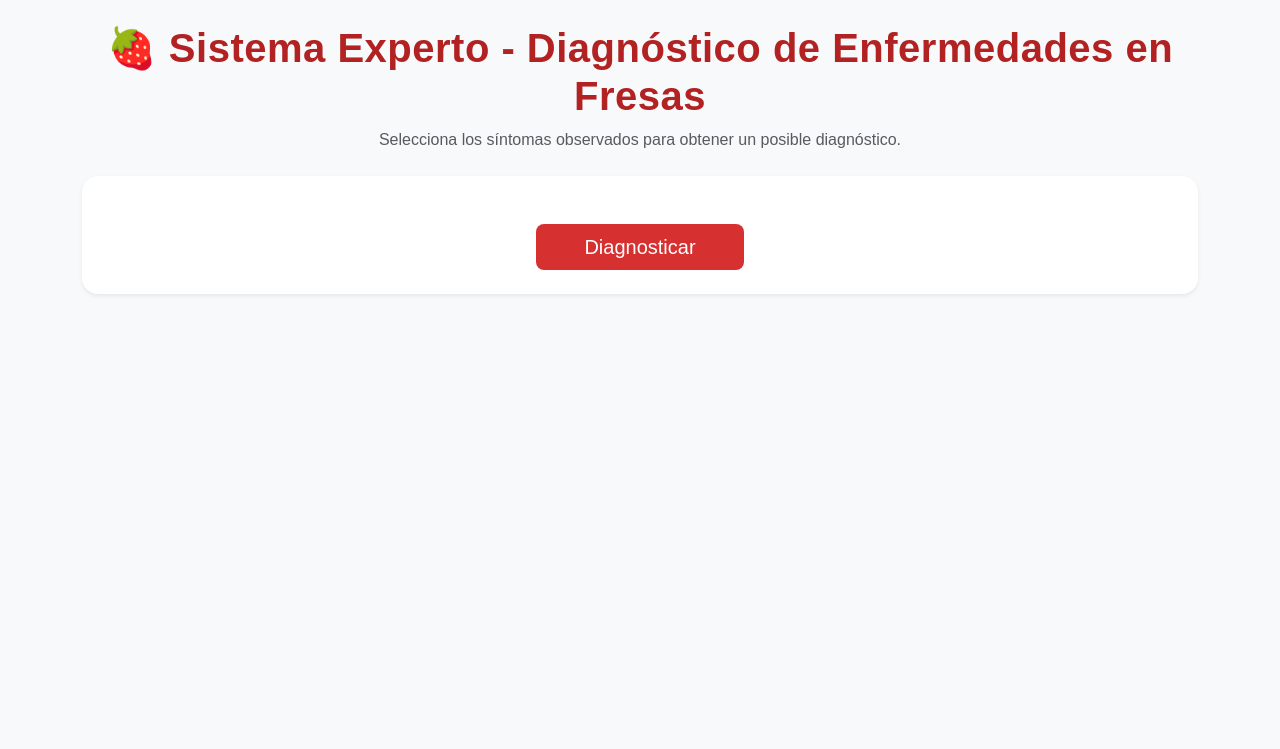
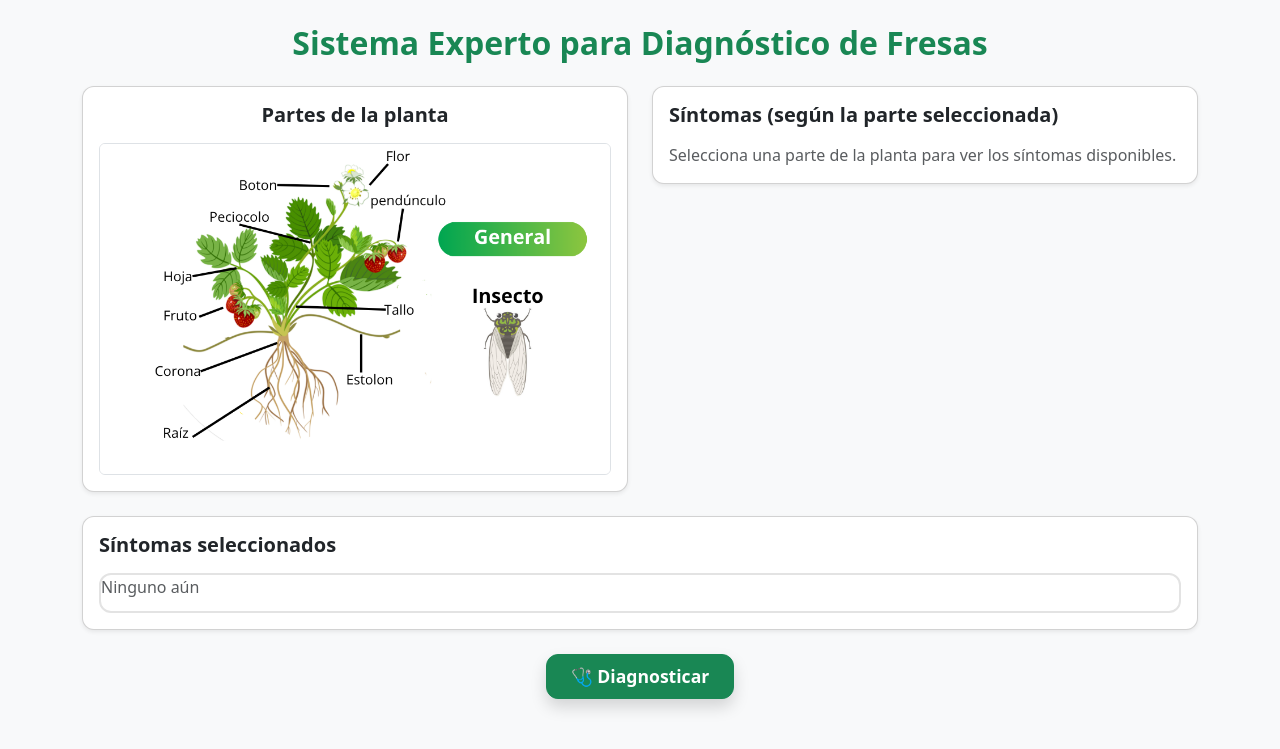
Before and after one commit to slimh4cker/Strawberry-Diagnosis, a Flask app: page / in a window 1280 px wide. Shown: the top 749 px of the page. Run offline with Flask 3, Linux system fonts and the light colour scheme.

Commit message:
Fix: rutas de Flask para estructura de develop y app_web funcionando

```diff
--- a/src/backend/app_web.py
+++ b/src/backend/app_web.py
@@ -2,8 +2,15 @@
 from lib.obtener_base import obtener_base
 import motores.retornar_concordancias as motor
 import traceback
+import os
 
-app = Flask(__name__)
+BASE_DIR = os.path.dirname(os.path.dirname(os.path.abspath(__file__)))
+
+app = Flask(
+    __name__,
+    template_folder=os.path.join(BASE_DIR, "frontend", "templates"),
+    static_folder=os.path.join(BASE_DIR, "frontend", "static")
+)
 
 def agrupar_sintomas(base_conocimiento):
     sintomas_ag = {}
@@ -15,7 +22,7 @@
             valor = cond.get("valor")
             if hecho is None or valor is None:
                 continue
-            # mantenemos la forma completa (ej. "sintoma_hoja") como clave en  la plantilla
+           #("sintoma_hoja") como clave en  la plantilla
             if hecho not in sintomas_ag:
                 sintomas_ag[hecho] = set()
             sintomas_ag[hecho].add(valor)
@@ -26,7 +33,6 @@
 def index():
     base = obtener_base()
     sintomas = agrupar_sintomas(base)
-    # imprime cantidad de reglas y algunas claves
     print(f"[DEBUG] Base cargada: {len(base)} reglas. Categorías de síntomas: {list(sintomas.keys())[:10]}")
     return render_template("index.html", sintomas=sintomas)
 
@@ -51,10 +57,9 @@
 
         # Si el motor devuelve coincidencias
         if resultados:
-            mejor = resultados[0]  # tomamos la primera (mayor coincidencia)
+            mejor = resultados[0]
             diagnostico = mejor.get("conclusion", {}).get("diagnostico", mejor.get("nombre", "Desconocido"))
 
-            # construimos una descripción más detallada si existe
             descripcion = mejor.get("descripcion", "")
             condiciones = [f"{c['hecho'].replace('sintoma_', '').capitalize()}: {c['valor'].replace('_', ' ')}"
                            for c in mejor.get("condiciones", [])]
@@ -73,11 +78,11 @@
             return jsonify({"resultado": resultado_html})
 
         # Si no hubo coincidencias
-        return jsonify({"resultado": "❌ No se puede diagnosticar en este momento."})
+        return jsonify({"resultado": "No se puede diagnosticar en este momento."})
 
     except Exception as e:
         traceback.print_exc()
-        return jsonify({"resultado": f"⚠️ Error interno: {str(e)}"})
+        return jsonify({"resultado": f"Error interno: {str(e)}"})
 
 
 if __name__ == "__main__":
--- a/src/frontend/static/styles.css
+++ b/src/frontend/static/styles.css
@@ -1,67 +1,31 @@
-/* =====================
-   ESTILOS GENERALES
-===================== */
 body {
-    font-family: 'Poppins', Arial, sans-serif;
-    background-color: #fffafc;
-    color: #333;
+    background: #f7f7f7;
 }
 
-.titulo-principal {
-    color: #b22222;
-    font-weight: 700;
-    letter-spacing: 0.5px;
+.card {
+    border-radius: 12px;
 }
 
-/* =====================
-   TARJETAS DE CATEGORÍA
-===================== */
-.categoria {
-    background-color: #fff;
-    border: 1px solid #f3dcdc;
-    border-radius: 15px;
-    padding: 20px;
-    transition: box-shadow 0.3s ease-in-out;
+#btn-diagnosticar {
+    border-radius: 12px;
+    font-size: 1.1rem;
+    font-weight: 600;
 }
 
-.categoria:hover {
-    box-shadow: 0 4px 15px rgba(242, 90, 90, 0.15);
+#sintomas-lista, #sintomas-seleccionados {
+    border: 2px solid #e3e3e3;
+    border-radius: 12px;
+    transition: 0.3s;
 }
 
-/* =====================
-   BOTÓN PRINCIPAL
-===================== */
-.btn-danger {
-    background-color: #d63031;
-    border: none;
-    transition: background-color 0.3s ease;
+#sintomas-lista:hover, #sintomas-seleccionados:hover {
+    border-color: #b8b8b8;
 }
 
-.btn-danger:hover {
-    background-color: #b71c1c;
+#resultado {
+    font-size: 1.1rem;
 }
 
-/* =====================
-   RESULTADOS
-===================== */
-.resultado {
-    font-size: 1.1rem;
-    color: #2c3e50;
+#sintomas-seleccionados {
+    min-height: 40px;
 }
-
-.alert {
-    font-size: 1rem;
-    border-radius: 10px;
-}
-
-/* =====================
-   SCROLL PERSONALIZADO
-===================== */
-::-webkit-scrollbar {
-    width: 8px;
-}
-
-::-webkit-scrollbar-thumb {
-    background: #f28b82;
-    border-radius: 10px;
-}
--- a/src/frontend/templates/index.html
+++ b/src/frontend/templates/index.html
@@ -2,64 +2,126 @@
 <html lang="es">
 <head>
     <meta charset="UTF-8">
-    <title>Sistema Experto de Fresas 🍓</title>
-    <link href="https://cdn.jsdelivr.net/npm/bootstrap@5.3.2/dist/css/bootstrap.min.css" rel="stylesheet">
+    <title>Sistema Experto – Diagnóstico de Fresas</title>
+
+    <!-- Bootstrap -->
+    <link rel="stylesheet" href="https://cdn.jsdelivr.net/npm/bootstrap@5.3.2/dist/css/bootstrap.min.css">
     <link rel="stylesheet" href="{{ url_for('static', filename='styles.css') }}">
 </head>
+
 <body class="bg-light">
-    <div class="container py-4">
-        <div class="text-center mb-4">
-            <h1 class="titulo-principal">🍓 Sistema Experto - Diagnóstico de Enfermedades en Fresas</h1>
-            <p class="text-muted">Selecciona los síntomas observados para obtener un posible diagnóstico.</p>
+
+<div class="container py-4">
+
+    <h2 class="text-center fw-bold mb-4 text-success">
+        Sistema Experto para Diagnóstico de Fresas
+    </h2>
+
+    <!-- GRID -->
+    <div class="row g-4">
+
+        <!-- LA IMAGEN -->
+        <div class="col-md-6 text-center">
+            <div class="card shadow-sm p-3">
+                <h5 class="fw-semibold mb-3">Partes de la planta</h5>
+
+                <img src="{{ url_for('static', filename='img/partes.png') }}"
+                     alt="Partes de la planta de fresa"
+                     class="img-fluid rounded border">
+            </div>
         </div>
 
-        <form id="formulario" class="card shadow-sm p-4 border-0 rounded-4">
-            {% for categoria, valores in sintomas.items() %}
-                <div class="categoria mb-4">
-                    <h4 class="fw-semibold text-danger mb-3">
-                        {{ categoria.replace('sintoma_', '').capitalize() }}
-                    </h4>
-                    <div class="row row-cols-1 row-cols-md-2 row-cols-lg-3 g-2">
-                        {% for valor in valores %}
-                            <div class="form-check ms-2">
-                                <input class="form-check-input" type="checkbox" name="sintomas" value="{{ categoria }}:{{ valor }}">
-                                <label class="form-check-label text-capitalize">{{ valor.replace('_', ' ') }}</label>
-                            </div>
-                        {% endfor %}
-                    </div>
+        <!-- SÍNTOMAS DE LA PARTE SELECCIONADA -->
+        <div class="col-md-6">
+            <div class="card shadow-sm p-3">
+                <h5 class="fw-semibold mb-3">Síntomas (según la parte seleccionada)</h5>
+
+                <div id="lista-sintomas" class="text-muted">
+                    Selecciona una parte de la planta para ver los síntomas disponibles.
                 </div>
-            {% endfor %}
+            </div>
+        </div>
 
-            <div class="text-center mt-4">
-                <button type="button" class="btn btn-danger btn-lg px-5" id="btnDiagnosticar">Diagnosticar</button>
-            </div>
-        </form>
-
-        <div id="resultado" class="resultado mt-4 text-center fw-semibold"></div>
     </div>
 
-    <script>
-    document.getElementById("btnDiagnosticar").addEventListener("click", async () => {
-        const seleccionados = Array.from(document.querySelectorAll('input[name="sintomas"]:checked'))
-            .map(cb => cb.value);
+    <!-- SÍNTOMAS SELECCIONADOS -->
+    <div class="card shadow-sm p-3 mt-4">
+        <h5 class="fw-semibold">Síntomas seleccionados</h5>
+        <div id="sintomas-seleccionados" class="mt-2 text-secondary">
+            <span class="text-muted">Ninguno aún</span>
+        </div>
+    </div>
 
-        const resultado = document.getElementById("resultado");
-        resultado.innerHTML = ""; // limpia antes de mostrar algo nuevo
+    <!-- BOTÓN -->
+    <div class="text-center mt-4">
+        <button id="btn-diagnosticar" class="btn btn-success btn-lg px-4 shadow">
+            🩺 Diagnosticar
+        </button>
+    </div>
 
-        if (seleccionados.length === 0) {
-            resultado.innerHTML = "<div class='alert alert-warning mt-3'>⚠️ Por favor selecciona al menos un síntoma.</div>";
-            return;
-        }
+    <!-- RESULTADO -->
+    <div id="resultado" class="mt-4 text-center"></div>
 
-        const respuesta = await fetch("/diagnosticar", {
-            method: "POST",
-            headers: { "Content-Type": "application/json" },
-            body: JSON.stringify({ sintomas: seleccionados })
+</div>
+
+<!-- BOOTSTRAP JS -->
+<script src="https://cdn.jsdelivr.net/npm/bootstrap@5.3.2/dist/js/bootstrap.bundle.min.js"></script>
+
+<script>
+    const sintomasSeleccionadosDiv = document.getElementById("sintomas-seleccionados");
+    const listaSintomasDiv = document.getElementById("lista-sintomas");
+
+    // Cuando el usuario seleccione una parte (falta que se conecte este evento desde la imagen que hizo andres)
+    function mostrarSintomasDe(parte, sintomas) {
+        listaSintomasDiv.innerHTML = "";
+
+        sintomas.forEach(s => {
+            const id = parte + "_" + s;
+            listaSintomasDiv.innerHTML += `
+                <div class="form-check">
+                    <input class="form-check-input sintoma-check"
+                        type="checkbox"
+                        value="${parte}:${s}"
+                        id="${id}">
+                    <label class="form-check-label" for="${id}">
+                        ${s.replace('_',' ')}
+                    </label>
+                </div>`;
         });
 
-        const data = await respuesta.json();
-        resultado.innerHTML = `<div class='alert alert-light border mt-3 p-3 shadow-sm'>${data.resultado}</div>`;
-    });
+        actualizarEventosCheckbox();
+    }
+
+    // Actualiza la lista de síntomas seleccionados
+    function actualizarEventosCheckbox() {
+        document.querySelectorAll(".sintoma-check").forEach(chk => {
+            chk.addEventListener("change", () => {
+                const seleccionados = [...document.querySelectorAll(".sintoma-check:checked")]
+                    .map(c => c.value.replace("sintoma_", "").replace("_", " "));
+
+                sintomasSeleccionadosDiv.innerHTML =
+                    seleccionados.length
+                        ? "• " + seleccionados.join("<br>• ")
+                        : "<span class='text-muted'>Ninguno aún</span>";
+            });
+        });
+    }
+
+    // Botón diagnosticar
+    document.getElementById("btn-diagnosticar").onclick = () => {
+        const seleccionados = [...document.querySelectorAll(".sintoma-check:checked")]
+            .map(c => c.value);
+
+        fetch("/diagnosticar", {
+            method: "POST",
+            headers: {"Content-Type": "application/json"},
+            body: JSON.stringify({ sintomas: seleccionados })
+        })
+        .then(r => r.json())
+        .then(data => {
+            document.getElementById("resultado").innerHTML = data.resultado;
+        });
+    };
 </script>
 
 </body>
```
Also changed, not shown: src/frontend/static/img/partes.png (added).
